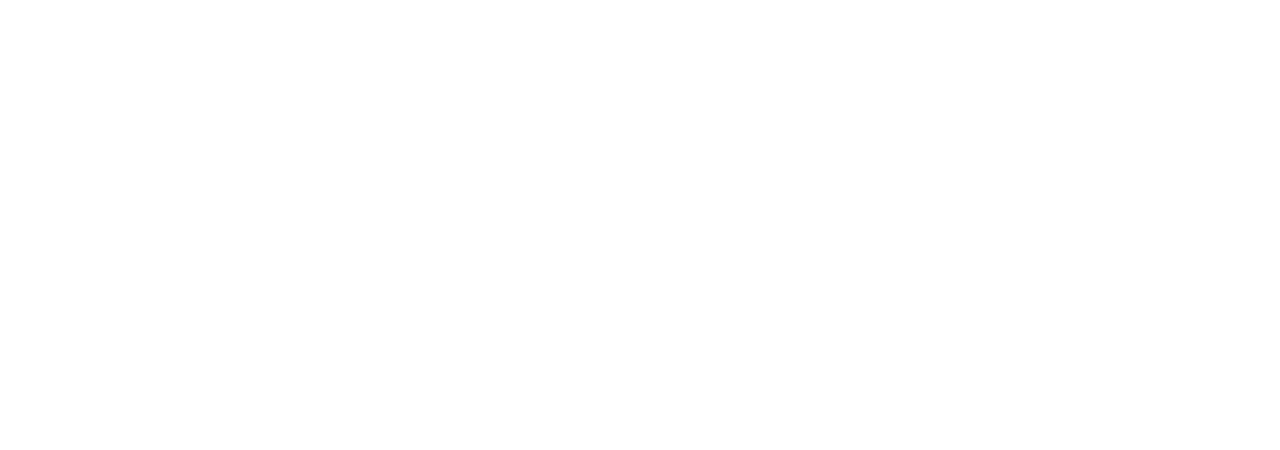
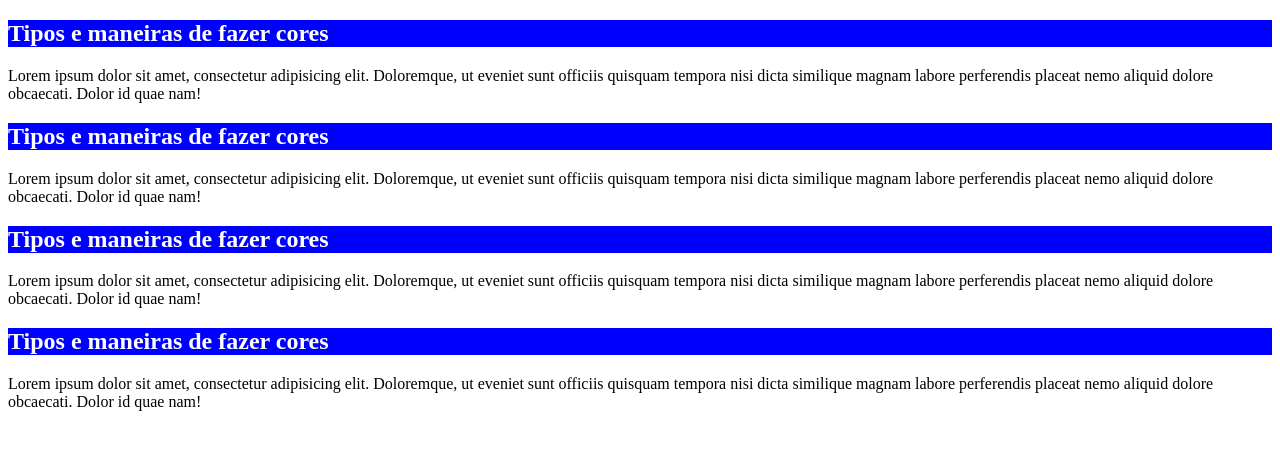
Before and after one commit to Yisraelldev/Html-e-Css, a plain HTML site: page Exerc16/index.html in a window 1280 px wide. Drawn offline with Linux system fonts and the light colour scheme.

Commit message:
atualizando Css

```diff
--- a/Exerc16/index.html
+++ b/Exerc16/index.html
@@ -9,6 +9,38 @@
     </title>
 </head>
 <body>
+    <!--Representação de cores-->
+    <h2 style="background-color: blue; color: white;">Tipos e maneiras de fazer cores</h2>
+    <p>Lorem ipsum dolor sit amet, consectetur adipisicing elit. Doloremque, ut eveniet sunt officiis quisquam tempora nisi dicta similique magnam labore perferendis placeat nemo aliquid dolore obcaecati. Dolor id quae nam!
+
+    </p>
+
+    <!--Representação por códigos Hexadecimais-->
+    <!--Decimal: 0 1 2 3 4 5 6 7 8 9 -->
+    <!--Hexadecimal: 0 1 2 3 4 5 6 7 8 9 A B C D E F -->
+    <h2 style="background-color: hsl(240, 100%, 50%); color: #ffffff;">Tipos e maneiras de fazer cores</h2>
+    <p>Lorem ipsum dolor sit amet, consectetur adipisicing elit. Doloremque, ut eveniet sunt officiis quisquam tempora nisi dicta similique magnam labore perferendis placeat nemo aliquid dolore obcaecati. Dolor id quae nam!
+
+    </p>
+
+
+    <!--Representação em RGB(Red, Green, Blue)-->
+    <h2 style="background-color: rgb(0, 0, 255); color: rgb(255, 255, 255);">Tipos e maneiras de fazer cores</h2>
+    <p>Lorem ipsum dolor sit amet, consectetur adipisicing elit. Doloremque, ut eveniet sunt officiis quisquam tempora nisi dicta similique magnam labore perferendis placeat nemo aliquid dolore obcaecati. Dolor id quae nam!
+
+    </p>
+
+    <!--Representação por HSL (Hue, sturation, luminosity)-->
+
+    <!-- Matiz é um grau na roda de cores de 0 a 360. 0 é vermelho, 120 é verde e 240 é azul.
+         A saturação é um valor percentual, 0% significa um tom de cinza e 100% é a cor completa.
+         A luminosidade também é um valor percentual, 0% é preto e 100% é branco.
+
+    -->
+    <h2 style="background-color: hsl(240, 100%, 50%); color: hsl(0, 0%, 100%);">Tipos e maneiras de fazer cores</h2>
+    <p>Lorem ipsum dolor sit amet, consectetur adipisicing elit. Doloremque, ut eveniet sunt officiis quisquam tempora nisi dicta similique magnam labore perferendis placeat nemo aliquid dolore obcaecati. Dolor id quae nam!
+
+    </p>
 
 </body>
 </html>
```
Also changed, not shown: Exerc16/cor2.html (added, +28 -0 lines).
